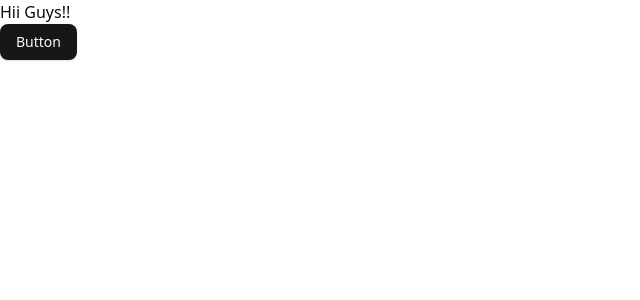
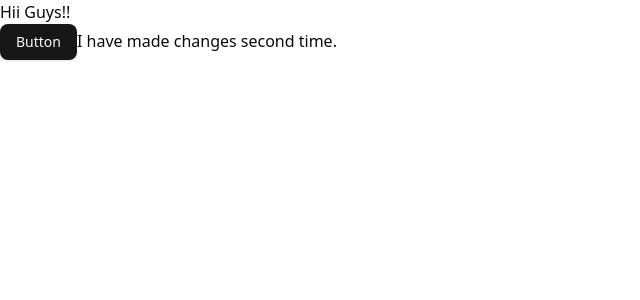
Before and after one commit to Sayan-Mondal2022/travAi, a Next.js app in the folder frontend/: page / in a window 1280 px wide. Shown: the top 300 px of the page, without its empty margins (0-640 px from the left). Built offline with nearby package versions, Linux system fonts and the light colour scheme.

Commit message:
Person B has made some changes

```diff
--- a/frontend/app/page.js
+++ b/frontend/app/page.js
@@ -5,6 +5,9 @@ export default function Home() {
     <div>
       <p>Hii Guys!!</p>
       <Button variant="default">Button</Button>
+      <span>
+        I have made changes second time.
+      </span>
     </div>
   );
 }
```
